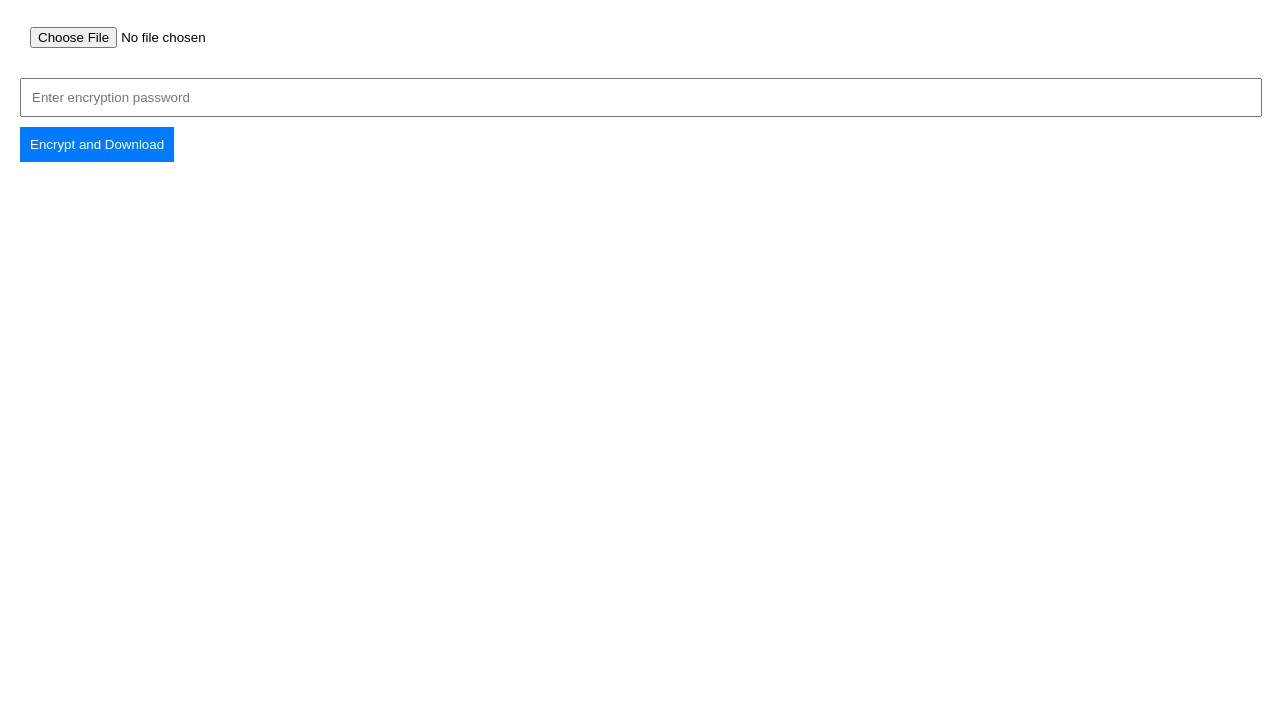
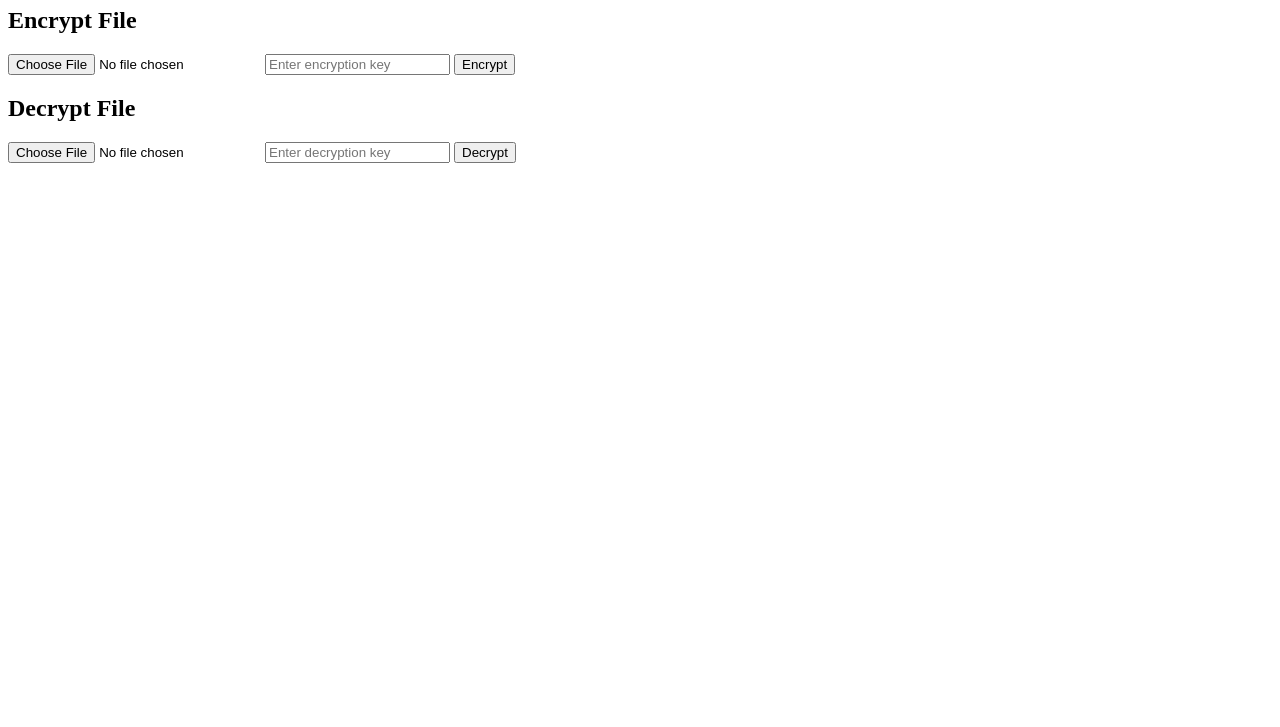
Before and after one commit to Galaxy-cat1/mystify, a plain HTML site: page index.html in a window 1280 px wide. Shown: the part 73-800 px from the top of the page. Drawn offline with nearby package versions, Linux system fonts and the light colour scheme.

Commit message:
Update index.html

```diff
--- a/index.html
+++ b/index.html
@@ -4,14 +4,84 @@
     <meta charset="UTF-8">
     <meta name="viewport" content="width=device-width, initial-scale=1.0">
     <title>Mystify</title>
-    <link rel="stylesheet" href="styles.css">
-    <script src="crypto-js.js"></script> <!-- Include the CryptoJS library -->
+    <script src="https://cdnjs.cloudflare.com/ajax/libs/crypto-js/4.1.1/crypto-js.min.js"></script>
 </head>
 <body>
-    <h1>Mystify AES Encryptor</h1>
-    <input type="file" id="fileInput" accept=".txt,.json,.xml,.csv" />
-    <input type="password" id="password" placeholder="Enter encryption password" />
-    <button id="encryptButton">Encrypt and Download</button>
-    <script src="script.js"></script>
+    <h1>Mystify AES Encryption</h1>
+
+    <div>
+        <h2>Encrypt File</h2>
+        <input type="file" id="fileInput" />
+        <input type="password" id="encryptKey" placeholder="Enter encryption key" />
+        <button onclick="encryptFile()">Encrypt</button>
+        <a id="downloadEncrypted" style="display:none;">Download Encrypted File</a>
+    </div>
+
+    <div>
+        <h2>Decrypt File</h2>
+        <input type="file" id="fileDecryptInput" />
+        <input type="password" id="decryptKey" placeholder="Enter decryption key" />
+        <button onclick="decryptFile()">Decrypt</button>
+        <a id="downloadDecrypted" style="display:none;">Download Decrypted File</a>
+    </div>
+
+    <script>
+        async function encryptFile() {
+            const fileInput = document.getElementById('fileInput');
+            const key = document.getElementById('encryptKey').value;
+
+            if (fileInput.files.length === 0) {
+                alert('Please select a file to encrypt.');
+                return;
+            }
+
+            const file = fileInput.files[0];
+            const reader = new FileReader();
+
+            reader.onload = function(event) {
+                const fileData = event.target.result;
+                const encrypted = CryptoJS.AES.encrypt(CryptoJS.lib.WordArray.create(fileData), key).toString();
+
+                const blob = new Blob([encrypted], { type: 'text/plain' });
+                const url = URL.createObjectURL(blob);
+                const downloadLink = document.getElementById('downloadEncrypted');
+                downloadLink.href = url;
+                downloadLink.download = file.name + '.enc';
+                downloadLink.style.display = 'block';
+                downloadLink.innerText = 'Download Encrypted File';
+            };
+
+            reader.readAsArrayBuffer(file);
+        }
+
+        async function decryptFile() {
+            const fileDecryptInput = document.getElementById('fileDecryptInput');
+            const key = document.getElementById('decryptKey').value;
+
+            if (fileDecryptInput.files.length === 0) {
+                alert('Please select a file to decrypt.');
+                return;
+            }
+
+            const file = fileDecryptInput.files[0];
+            const reader = new FileReader();
+
+            reader.onload = function(event) {
+                const encryptedData = event.target.result;
+                const decrypted = CryptoJS.AES.decrypt(encryptedData.toString(), key);
+                const originalText = decrypted.toString(CryptoJS.enc.Utf8);
+
+                const blob = new Blob([originalText], { type: 'application/octet-stream' });
+                const url = URL.createObjectURL(blob);
+                const downloadLink = document.getElementById('downloadDecrypted');
+                downloadLink.href = url;
+                downloadLink.download = file.name.replace('.enc', '');
+                downloadLink.style.display = 'block';
+                downloadLink.innerText = 'Download Decrypted File';
+            };
+
+            reader.readAsText(file);
+        }
+    </script>
 </body>
 </html>
```
